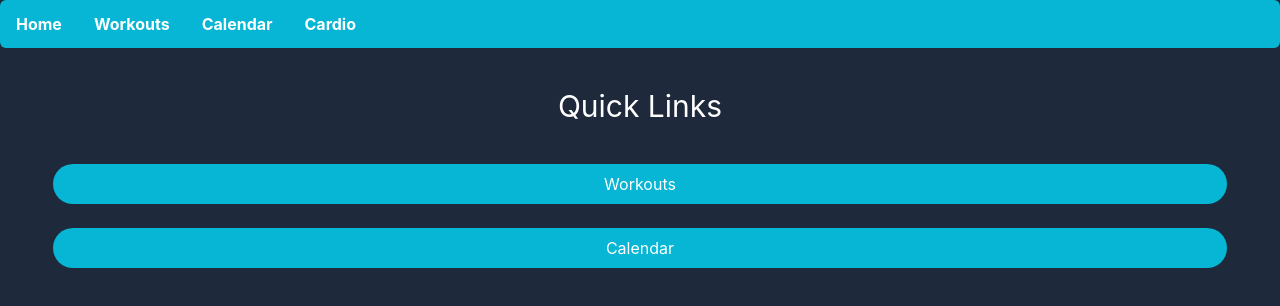
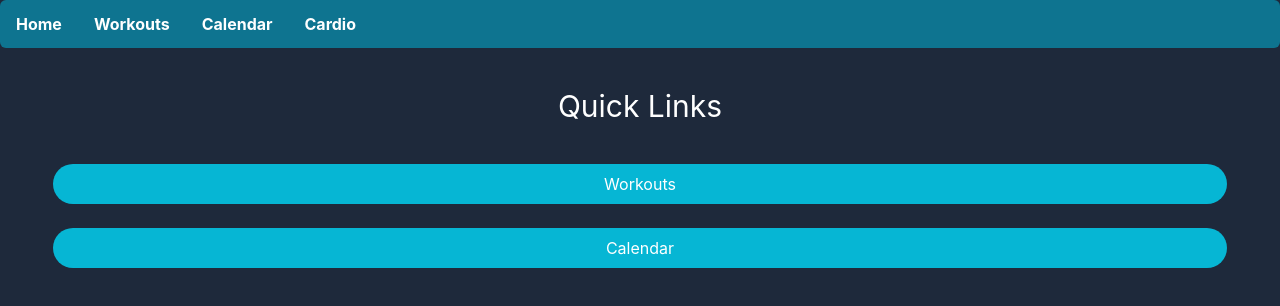
Before and after one commit to ErickEnriquez/fitness-app, a Next.js app: page / in a window 1280 px wide. Shown: the top 306 px of the page. Built offline with nearby package versions, Linux system fonts and the light colour scheme.

Commit message:
darken navbar

```diff
--- a/src/components/Nav.tsx
+++ b/src/components/Nav.tsx
@@ -2,7 +2,7 @@ import React from 'react'
 import Menu, { Links } from '@components/Menu'
 const Nav = () => {
 	return (
-		<div className='max-w-full h-12 flex justify-start items-center bg-cyan-500 mb-4 text-white rounded-md '>
+		<div className='max-w-full h-12 flex justify-start items-center bg-cyan-700 mb-4 text-white rounded-md '>
 			<div className='flex md:hidden'><Menu /></div>
 			<div className='hidden md:flex'>
 				<Links />
--- a/src/pages/workout/index.tsx
+++ b/src/pages/workout/index.tsx
@@ -24,15 +24,15 @@ const WorkoutPage: NextPage = () => {
 	return (
 		<Layout>
 			<main className='text-center my-4'>
-				<Card title='Select a Workout'>
+				<Card title={'Your Workouts'}>
 					<ul className='grid grid-cols-2 w-11/12 mx-auto'>
 						{workouts.map((item, idx) => {
 							return (
 								<Link href={`/workout/${item.id}`} key={idx}>
 									<li
 										className={`
-									rounded-3xl my-4 py-4  w-11/12 mx-auto text-white bg-purple-600 outline-purple-600 shadow-lg shadow-black/70
-									hover:bg-white hover:outline hover:text-purple-600 hover:cursor-pointer`
+									rounded-3xl my-4 py-4  w-11/12 mx-auto text-white bg-cyan-900 outline-cyan-900 shadow-lg shadow-black/70
+									hover:bg-white hover:outline hover:text-cyan-900 hover:cursor-pointer`
 										}
 										onClick={() => dispatch(getExerciseTemplates(item.id))}
 									>
```
